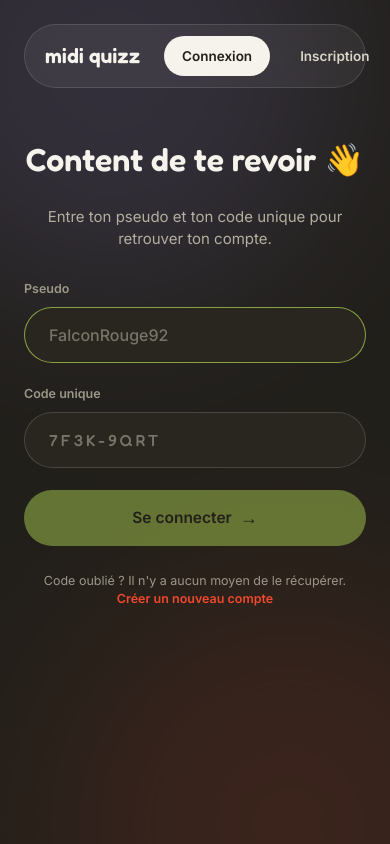
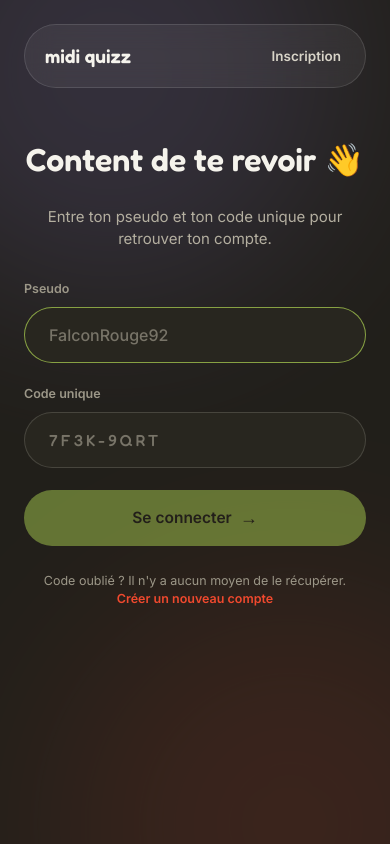
Before and after one commit to GregoireLoens/glo-quizz-website, a React (Vite) app in the folder client/: page /login in a window 390 px wide. Built offline with nearby package versions, Linux system fonts and the light colour scheme.

Commit message:
Corrige la nav déconnectée qui débordait de la pilule en mobile
Le lien de la page active (variant auth) et « Connexion » (home) sont
masqués en <sm — redondants et sans place ; paddings resserrés.
Vérifié en 320/360/390 : plus aucun débordement.

```diff
--- a/client/src/components/NavPill.tsx
+++ b/client/src/components/NavPill.tsx
@@ -28,18 +28,22 @@ export function NavPill({ variant = 'app' }: { variant?: 'app' | 'auth' }) {
 
   return (
     <nav className="relative z-10 mx-auto mt-6 flex h-16 w-full max-w-[1080px] items-center gap-3 rounded-[32px] border border-white/12 bg-white/6 pl-5 pr-2.5 backdrop-blur-md md:gap-7 md:pl-[26px]">
-      <Link to="/" className="whitespace-nowrap font-display text-[21px] font-semibold text-cream">
+      <Link
+        to="/"
+        className="whitespace-nowrap font-display text-[19px] font-semibold text-cream sm:text-[21px]"
+      >
         midi quizz
       </Link>
       <div className="flex-1" />
 
       {variant === 'auth' ? (
         <>
+          {/* en mobile, le lien de la page active est masqué : il est redondant et fait déborder la pilule */}
           <NavLink
             to="/login"
             className={({ isActive }) =>
-              `flex h-10 items-center rounded-full px-[18px] text-[13.5px] font-semibold ${
-                isActive ? 'bg-cream text-ink' : 'text-cream-soft hover:text-cream'
+              `h-10 items-center rounded-full px-3.5 text-[13.5px] font-semibold sm:px-[18px] ${
+                isActive ? 'hidden bg-cream text-ink sm:flex' : 'flex text-cream-soft hover:text-cream'
               }`
             }
           >
@@ -48,8 +52,8 @@ export function NavPill({ variant = 'app' }: { variant?: 'app' | 'auth' }) {
           <NavLink
             to="/register"
             className={({ isActive }) =>
-              `flex h-10 items-center rounded-full px-[18px] text-[13.5px] font-semibold ${
-                isActive ? 'bg-cream text-ink' : 'text-cream-soft hover:text-cream'
+              `h-10 items-center rounded-full px-3.5 text-[13.5px] font-semibold sm:px-[18px] ${
+                isActive ? 'hidden bg-cream text-ink sm:flex' : 'flex text-cream-soft hover:text-cream'
               }`
             }
           >
@@ -118,16 +122,17 @@ export function NavPill({ variant = 'app' }: { variant?: 'app' | 'auth' }) {
               )}
             </div>
           ) : (
-            <div className="ml-1 flex items-center gap-2">
+            <div className="flex items-center gap-2 sm:ml-1">
+              {/* masqué en mobile (pas la place) : accessible via Inscription → « Déjà un compte ? » */}
               <Link
                 to="/login"
-                className="flex h-10 items-center rounded-full px-[18px] text-[13.5px] font-semibold text-cream-soft hover:text-cream"
+                className="hidden h-10 items-center rounded-full px-[18px] text-[13.5px] font-semibold text-cream-soft hover:text-cream sm:flex"
               >
                 Connexion
               </Link>
               <Link
                 to="/register"
-                className="flex h-10 items-center rounded-full bg-cream px-[18px] text-[13.5px] font-semibold text-ink"
+                className="flex h-10 items-center rounded-full bg-cream px-3.5 text-[13.5px] font-semibold text-ink sm:px-[18px]"
               >
                 Inscription
               </Link>
```
